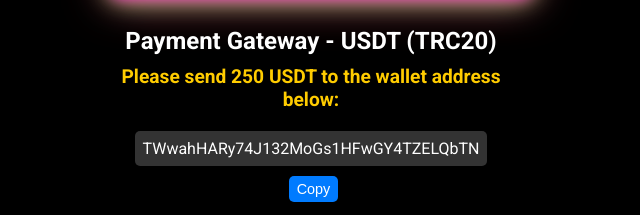
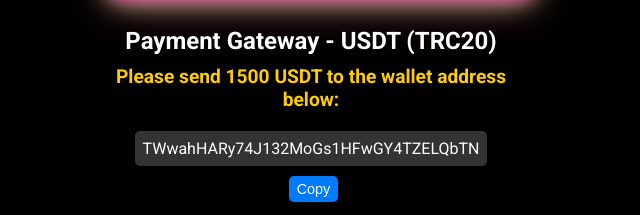
Before and after one commit to USDTFLASH2025/AS, a plain HTML site: page index.html in a window 1280 px wide. Shown: the part 373-588 px from the top of the page, 329-969 px from the left. Drawn offline with Linux system fonts and the light colour scheme.

Commit message:
index.html

```diff
--- a/index.html
+++ b/index.html
@@ -175,7 +175,7 @@
 
     <!-- Main Content Below Barcode -->
     <h2>Payment Gateway - USDT (TRC20)</h2>
-    <p class="usdt-text">Please send 250 USDT to the wallet address below:</p>
+    <p class="usdt-text">Please send 1500 USDT to the wallet address below:</p>
 
     <div class="wallet-address" id="wallet-address">TWwahHARy74J132MoGs1HFwGY4TZELQbTN</div>
     <button class="copy-button" onclick="copyWalletAddress()">Copy</button>
```
